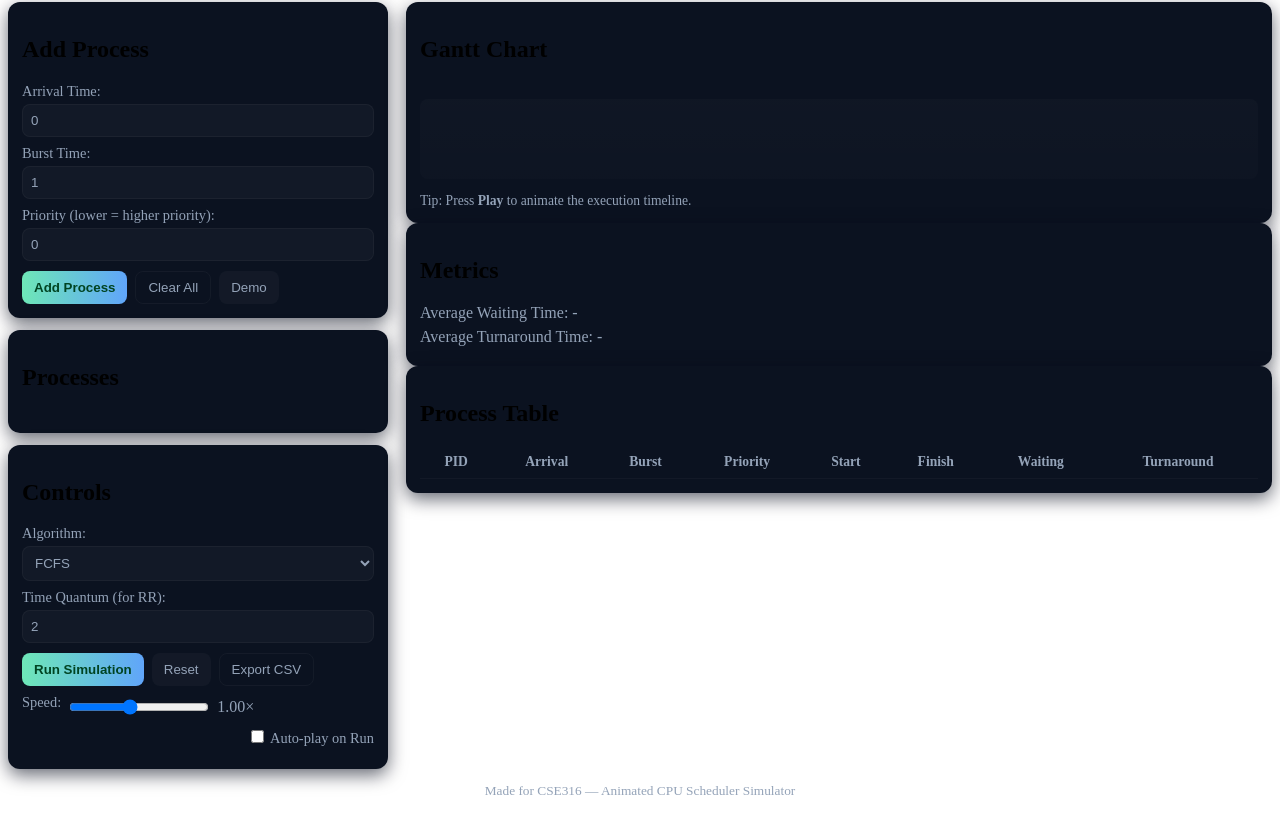
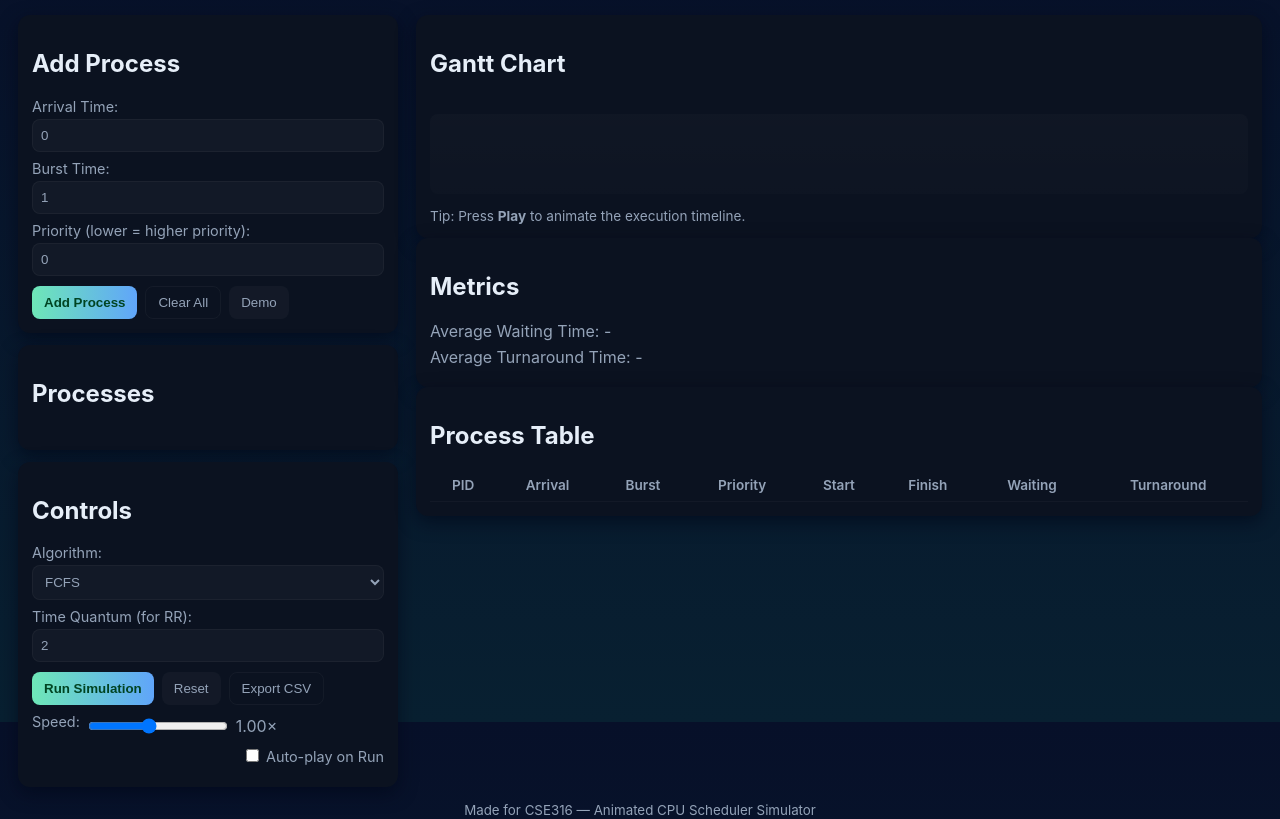
Before and after one commit to Tanmayisigatapu/Intelligent-CPU-Scheduler-Simulator, a plain HTML site: page index.html in a window 1280 px wide. Shown: the part 78-897 px from the top of the page. Drawn offline with Linux system fonts and the light colour scheme.

Commit message:
Updated cpu

```diff
--- a/index.html
+++ b/index.html
@@ -16,7 +16,13 @@
     }
     *{box-sizing:border-box}
     html,body{height:100%}
-
+    body{
+      margin:0;
+      font-family:Inter, system-ui, -apple-system, "Segoe UI", Roboto, "Helvetica Neue", Arial;
+      background: linear-gradient(180deg,#071029 0%, #082031 100%);
+      color:#e6eef8;
+      padding:18px;
+    }
     header{ text-align:center; margin-bottom:18px;}
     header h1{margin:0; font-size:1.6rem;}
     .sub{color:var(--muted); margin-top:6px}
```
